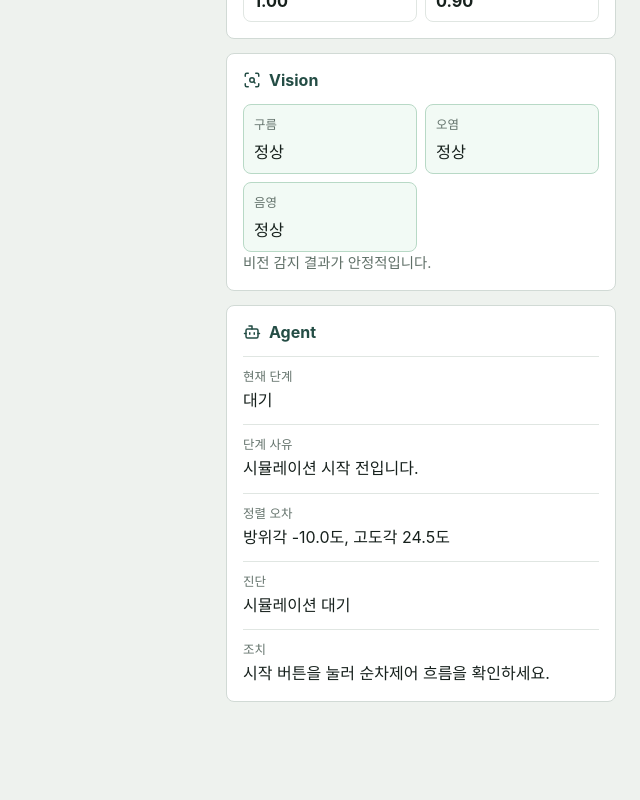
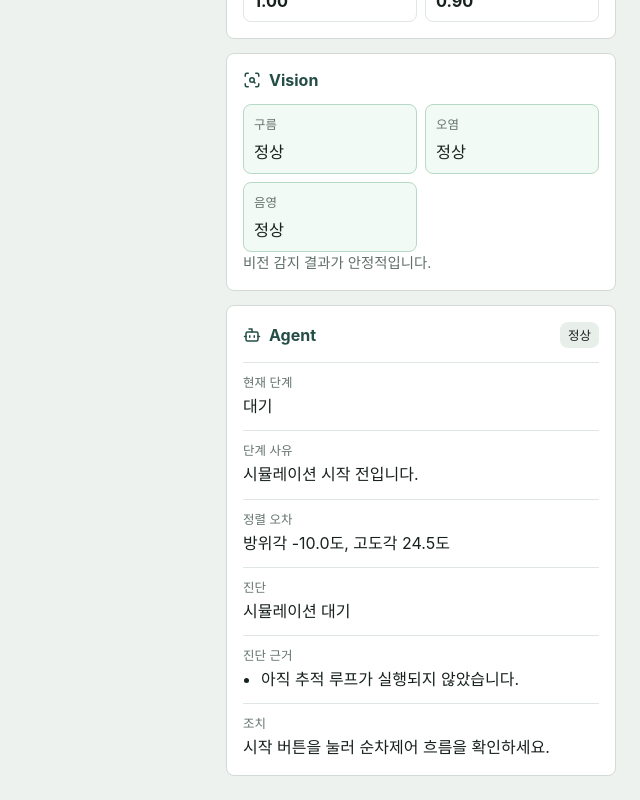
Before and after one commit to tmdwn0196-osj/Solar-Track, a React (Vite) app in the folder frontend/: page / in a window 1280 px wide. Shown: the part 1436-2236 px from the top of the page, without its empty margins (640-1280 px from the left). Before the commit the page ends 2162 px from the top, so only its background shows below. Built offline with nearby package versions, Linux system fonts and the light colour scheme.

Commit message:
v04 진단 Agent 근거 표시

```diff
--- a/frontend/src/App.tsx
+++ b/frontend/src/App.tsx
@@ -38,6 +38,7 @@ function createInitialState(): SolarState {
     rightLight: 0,
     topLight: 0,
     bottomLight: 0,
+    lightAverage: 0,
     voltage: 0,
     current: 0,
     power: 0,
@@ -60,6 +61,7 @@ function createInitialState(): SolarState {
     diagnosis: "시뮬레이션 대기",
     action: "시작 버튼을 눌러 태양 추적 흐름을 확인하세요.",
     riskLevel: "normal",
+    diagnosisReasons: ["아직 추적 루프가 실행되지 않았습니다."],
     weather,
     vision,
     history: [],
@@ -203,7 +205,7 @@ function App() {
     <main className="app-shell">
       <header className="topbar">
         <div>
-          <p className="eyebrow">v03 순차제어 Agent</p>
+          <p className="eyebrow">v04 진단 Agent</p>
           <h1>SolarTrack Agent</h1>
         </div>
         <div className="status-strip">
--- a/frontend/src/components/AgentPanel.tsx
+++ b/frontend/src/components/AgentPanel.tsx
@@ -11,12 +11,19 @@ const phaseLabels: Record<SolarState["phase"], string> = {
   diagnosis: "진단",
 };
 
+const riskLabels: Record<SolarState["riskLevel"], string> = {
+  normal: "정상",
+  warning: "주의",
+  danger: "위험",
+};
+
 export function AgentPanel({ state }: { state: SolarState }) {
   return (
     <section className={`panel agent-panel risk-${state.riskLevel}`}>
       <div className="panel-heading">
         <Bot size={18} />
         <h2>Agent</h2>
+        <span className={`risk-badge risk-badge-${state.riskLevel}`}>{riskLabels[state.riskLevel]}</span>
       </div>
       <dl className="agent-list">
         <div>
@@ -38,6 +45,16 @@ export function AgentPanel({ state }: { state: SolarState }) {
           <dd>{state.diagnosis}</dd>
         </div>
         <div>
+          <dt>진단 근거</dt>
+          <dd>
+            <ul className="reason-list">
+              {state.diagnosisReasons.map((reason) => (
+                <li key={reason}>{reason}</li>
+              ))}
+            </ul>
+          </dd>
+        </div>
+        <div>
           <dt>조치</dt>
           <dd>{state.action}</dd>
         </div>
--- a/frontend/src/logic/diagnosisAgent.ts
+++ b/frontend/src/logic/diagnosisAgent.ts
@@ -1,15 +1,12 @@
-import type { RiskLevel, SolarState } from "../types/solar";
+import type { DiagnosisResult, SolarState } from "../types/solar";
 
-export function diagnoseState(state: SolarState): {
-  diagnosis: string;
-  action: string;
-  riskLevel: RiskLevel;
-} {
+export function diagnoseState(state: SolarState): DiagnosisResult {
   if (state.phase === "idle") {
     return {
       diagnosis: "시뮬레이션 대기",
       action: "시작 버튼을 눌러 순차제어 흐름을 확인하세요.",
       riskLevel: "normal",
+      diagnosisReasons: ["아직 추적 루프가 실행되지 않았습니다."],
     };
   }
 
@@ -18,6 +15,10 @@ export function diagnoseState(state: SolarState): {
       diagnosis: "패널 과열",
       action: "추적을 제한하고 통풍 상태와 패널 온도를 먼저 확인하세요.",
       riskLevel: "danger",
+      diagnosisReasons: [
+        `패널 온도 ${state.panelTemp.toFixed(1)} °C`,
+        "고온 상태에서는 발전 효율이 낮아지고 안전 제한이 필요합니다.",
+      ],
     };
   }
 
@@ -26,6 +27,22 @@ export function diagnoseState(state: SolarState): {
       diagnosis: "기상 영향으로 인한 일시적 출력 저하",
       action: "구름량이 높아 추적을 보류합니다. 날씨가 안정된 뒤 발전량을 다시 비교하세요.",
       riskLevel: "warning",
+      diagnosisReasons: [
+        `구름량 ${state.weather.cloudCover}%`,
+        state.vision.cloudDetected ? "Vision 결과에서 구름이 감지되었습니다." : state.weather.reason,
+      ],
+    };
+  }
+
+  if (state.lightAverage < 0.55) {
+    return {
+      diagnosis: "광량 부족",
+      action: "일시적인 흐림 또는 시간대 영향일 수 있으므로 광량이 회복된 뒤 다시 비교하세요.",
+      riskLevel: "warning",
+      diagnosisReasons: [
+        `평균 조도 ${state.lightAverage.toFixed(2)}`,
+        "센서 평균 조도가 낮아 충분한 일사가 들어오지 않습니다.",
+      ],
     };
   }
 
@@ -34,6 +51,58 @@ export function diagnoseState(state: SolarState): {
       diagnosis: "추적 보정 성공",
       action: "방위각과 고도각 조정 후 발전량이 개선되었습니다.",
       riskLevel: "normal",
+      diagnosisReasons: [
+        `발전량 개선률 ${state.powerGainRate.toFixed(1)}%`,
+        "고정식 대비 추적식 발전량이 5% 이상 높습니다.",
+      ],
+    };
+  }
+
+  if (state.vision.soilingDetected || state.scenario === "soiling") {
+    return {
+      diagnosis: "패널 오염 의심",
+      action: "패널 표면을 청소한 뒤 같은 조건에서 발전량을 다시 확인하세요.",
+      riskLevel: "warning",
+      diagnosisReasons: [
+        "Vision 결과에서 오염 후보가 감지되었습니다.",
+        `시나리오 계수 ${state.powerBreakdown.scenarioFactor.toFixed(2)}`,
+      ],
+    };
+  }
+
+  if (state.vision.shadeDetected || state.scenario === "shade") {
+    return {
+      diagnosis: "부분 음영 의심",
+      action: "주변 구조물과 시간대별 그림자를 확인하세요.",
+      riskLevel: "warning",
+      diagnosisReasons: [
+        "Vision 결과에서 부분 음영 후보가 감지되었습니다.",
+        `평균 조도 ${state.lightAverage.toFixed(2)}`,
+      ],
+    };
+  }
+
+  if (state.scenario === "charging_issue") {
+    return {
+      diagnosis: "충전 계통 문제",
+      action: "충전 컨트롤러, 배터리 연결, 배선 상태를 점검하세요.",
+      riskLevel: "warning",
+      diagnosisReasons: [
+        `추적식 발전량 ${state.trackedPower.toFixed(2)} W`,
+        `배터리 전압 ${state.batteryVoltage.toFixed(1)} V`,
+      ],
+    };
+  }
+
+  if (state.scenario === "overload") {
+    return {
+      diagnosis: "부하 과다",
+      action: "소비 전력을 줄이거나 배터리 방전 상태를 확인하세요.",
+      riskLevel: "warning",
+      diagnosisReasons: [
+        "부하가 발전량보다 큰 상황으로 가정되었습니다.",
+        `추적식 발전량 ${state.trackedPower.toFixed(2)} W`,
+      ],
     };
   }
 
@@ -42,38 +111,10 @@ export function diagnoseState(state: SolarState): {
       diagnosis: "순차제어 진행 중",
       action: "방위각 정렬을 먼저 끝낸 뒤 고도각 정렬과 발전량 검증을 진행합니다.",
       riskLevel: "normal",
-    };
-  }
-
-  if (state.scenario === "soiling") {
-    return {
-      diagnosis: "패널 오염 의심",
-      action: "패널 표면을 청소한 뒤 같은 조건에서 발전량을 다시 확인하세요.",
-      riskLevel: "warning",
-    };
-  }
-
-  if (state.scenario === "shade") {
-    return {
-      diagnosis: "부분 음영 의심",
-      action: "주변 구조물과 시간대별 그림자를 확인하세요.",
-      riskLevel: "warning",
-    };
-  }
-
-  if (state.scenario === "charging_issue") {
-    return {
-      diagnosis: "충전 계통 문제",
-      action: "충전 컨트롤러, 배터리 연결, 배선 상태를 점검하세요.",
-      riskLevel: "warning",
-    };
-  }
-
-  if (state.scenario === "overload") {
-    return {
-      diagnosis: "부하 과다",
-      action: "소비 전력을 줄이거나 배터리 방전 상태를 확인하세요.",
-      riskLevel: "warning",
+      diagnosisReasons: [
+        `방위각 오차 ${state.azimuthError.toFixed(1)}도`,
+        `고도각 오차 ${state.elevationError.toFixed(1)}도`,
+      ],
     };
   }
 
@@ -81,5 +122,9 @@ export function diagnoseState(state: SolarState): {
     diagnosis: "추적 상태 확인 중",
     action: "시뮬레이션을 계속 실행해 발전량 개선률을 확인하세요.",
     riskLevel: "normal",
+    diagnosisReasons: [
+      `발전량 개선률 ${state.powerGainRate.toFixed(1)}%`,
+      "추가 시뮬레이션 데이터가 필요합니다.",
+    ],
   };
 }
--- a/frontend/src/logic/sensorModel.ts
+++ b/frontend/src/logic/sensorModel.ts
@@ -20,10 +20,16 @@ export function calculateVirtualSensors(input: SensorInput) {
   const elevationDiff = input.sunElevation - input.panelElevation;
   const baseLight = getLightFactor(input.scenario);
 
+  const leftLight = Number((baseLight + Math.max(0, -azimuthDiff) / 100).toFixed(2));
+  const rightLight = Number((baseLight + Math.max(0, azimuthDiff) / 100).toFixed(2));
+  const topLight = Number((baseLight + Math.max(0, elevationDiff) / 100).toFixed(2));
+  const bottomLight = Number((baseLight + Math.max(0, -elevationDiff) / 100).toFixed(2));
+
   return {
-    leftLight: Number((baseLight + Math.max(0, -azimuthDiff) / 100).toFixed(2)),
-    rightLight: Number((baseLight + Math.max(0, azimuthDiff) / 100).toFixed(2)),
-    topLight: Number((baseLight + Math.max(0, elevationDiff) / 100).toFixed(2)),
-    bottomLight: Number((baseLight + Math.max(0, -elevationDiff) / 100).toFixed(2)),
+    leftLight,
+    rightLight,
+    topLight,
+    bottomLight,
+    lightAverage: Number(((leftLight + rightLight + topLight + bottomLight) / 4).toFixed(2)),
   };
 }
--- a/frontend/src/styles.css
+++ b/frontend/src/styles.css
@@ -128,6 +128,10 @@ h2 {
   gap: 8px;
   margin-bottom: 14px;
   color: #244d45;
+}
+
+.panel-heading h2 {
+  margin-right: auto;
 }
 
 .scene-panel {
@@ -419,6 +423,30 @@ select {
   line-height: 1.45;
 }
 
+.reason-list {
+  margin: 0;
+  padding-left: 18px;
+  display: grid;
+  gap: 4px;
+}
+
+.risk-badge {
+  min-height: 26px;
+  padding: 4px 8px;
+  border-radius: 8px;
+  font-size: 0.78rem;
+  color: #17211d;
+  background: #e8eeea;
+}
+
+.risk-badge-warning {
+  background: #fff0c8;
+}
+
+.risk-badge-danger {
+  background: #ffe0dc;
+}
+
 .risk-warning {
   border-color: #efd59b;
 }
```
Also changed, not shown: frontend/src/types/solar.ts (+9 -0 lines), 1 other file (tests, documents, lock files or other folders).
